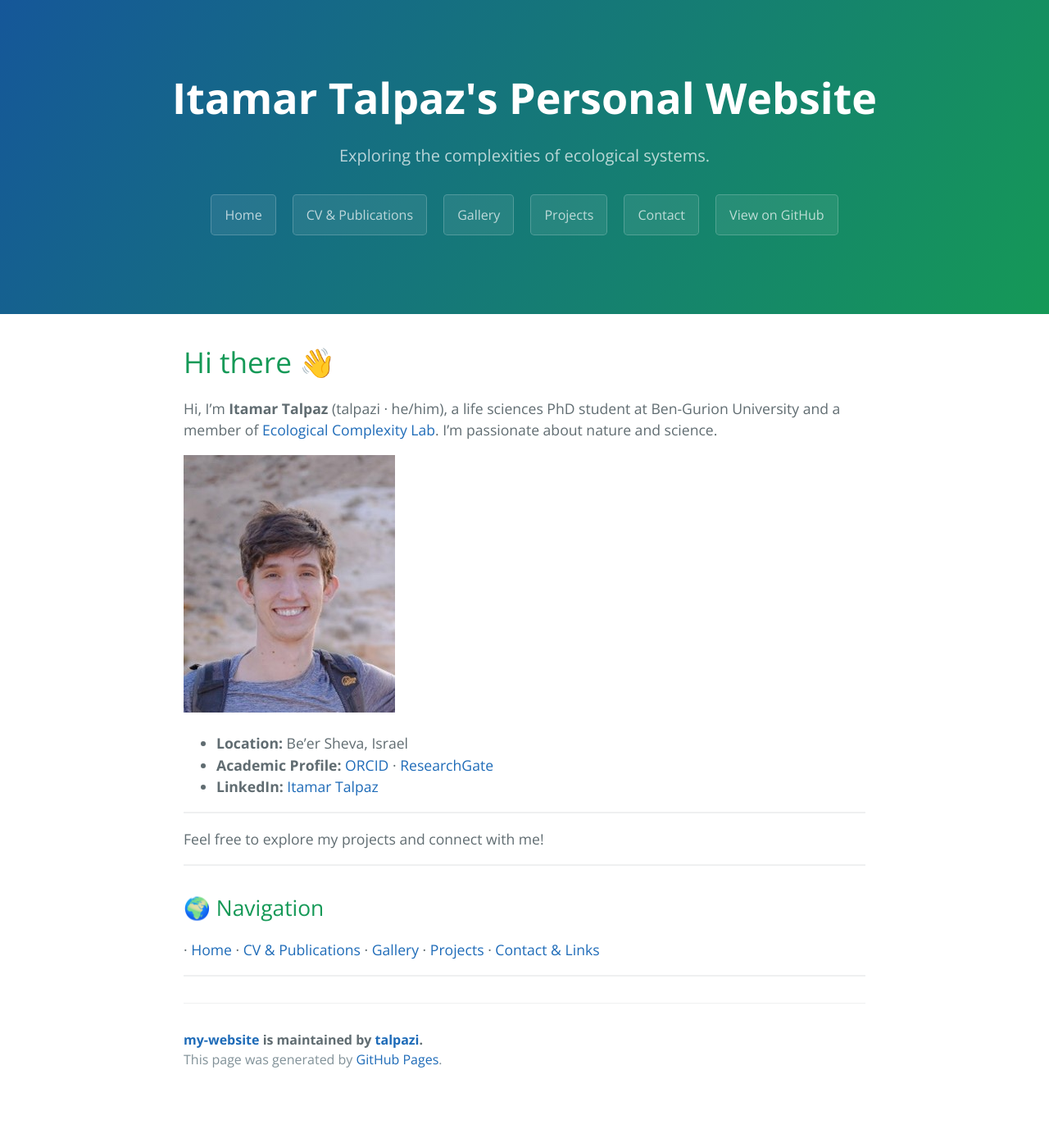
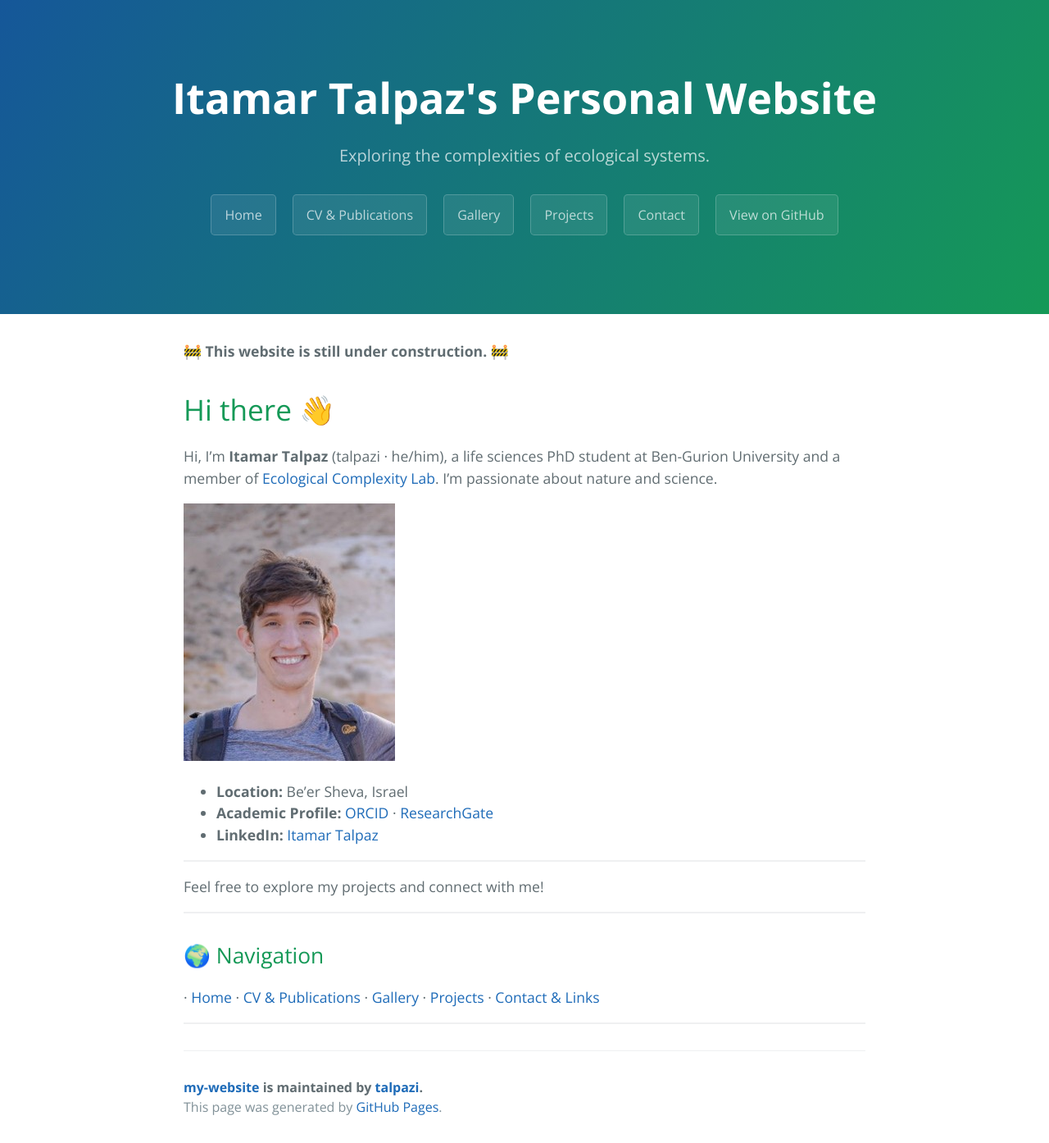
Before and after one commit to talpazi/my-website, a Jekyll site: the page built from index.md, in a window 1280 px wide. Shown: the whole page at 82% size. Built offline with Jekyll 4.4.1, drawn with Linux system fonts in a browser that asks for light colours; before the commit the page ends 1336 px from its top, so only the background shows below that.

Commit message:
Update index.md

```diff
--- a/index.md
+++ b/index.md
@@ -2,6 +2,8 @@
 layout: default
 title: Itamar Talpaz's Personal Website
 ---
+
+🚧 **This website is still under construction.** 🚧
 
 # Hi there 👋
 
```
